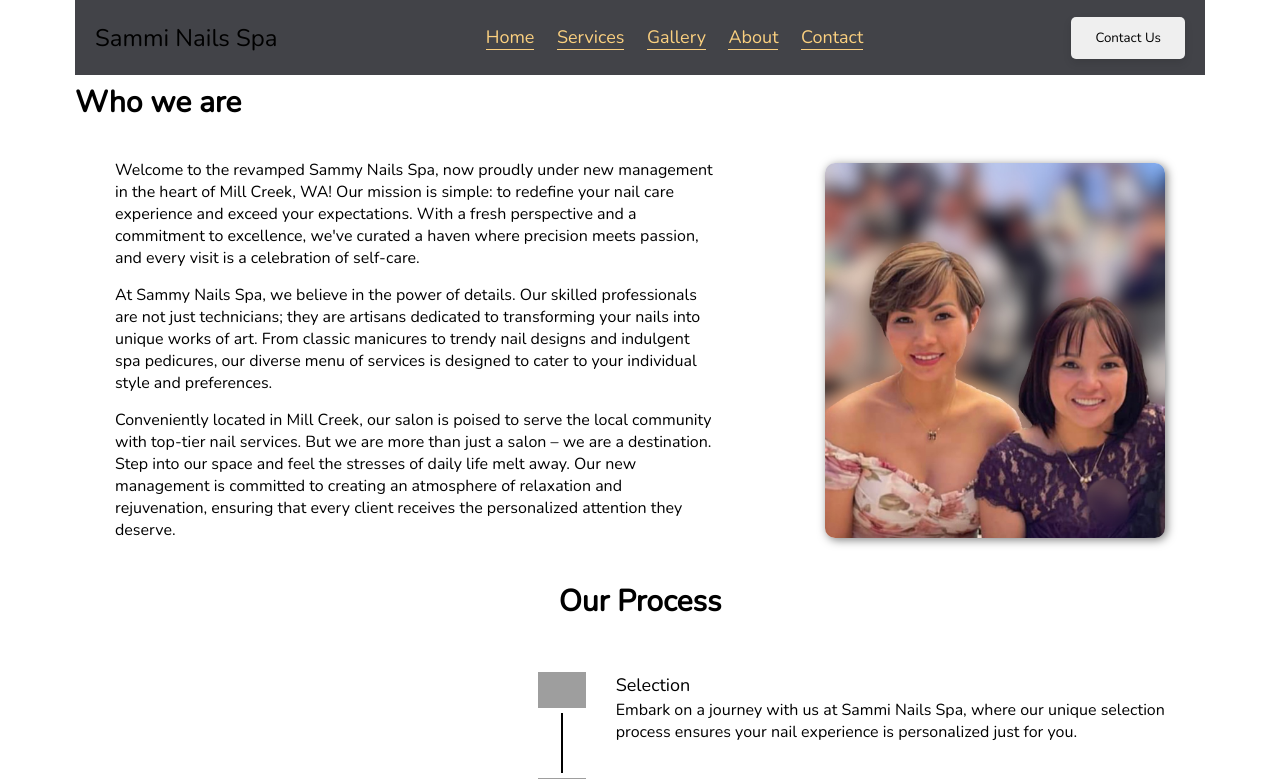
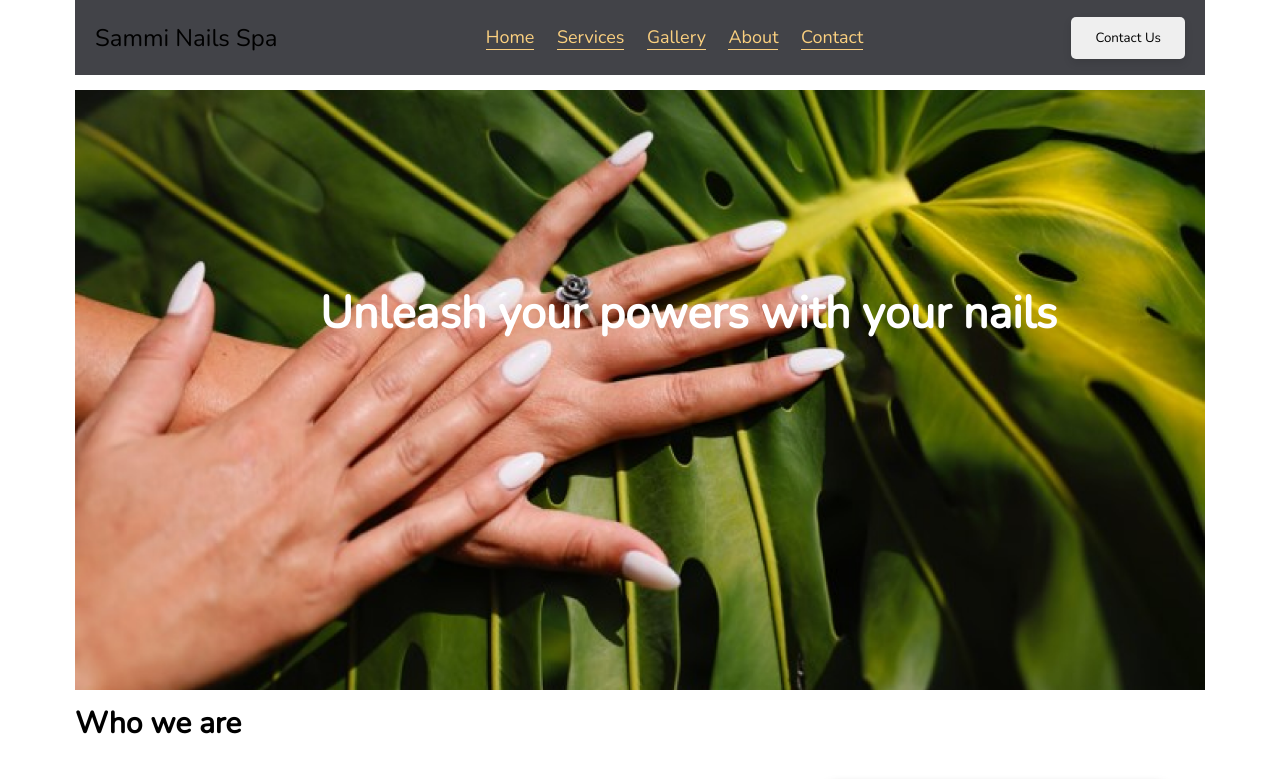
Before and after one commit to JCBardellini/Sammi_Nails_Spa, a React (Vite) app in the folder client/: page /about in a window 1280 px wide. Shown: the top 779 px of the page. Built offline with nearby package versions, Linux system fonts and the light colour scheme; grey boxes are pictures that could not be loaded.

Commit message:
added heroImg in about section

```diff
--- a/client/src/Pages/About/about.css
+++ b/client/src/Pages/About/about.css
@@ -0,0 +1,17 @@
+.aboutHero {
+    width: 100%;
+    margin-top: 15px;
+}
+.aboutHeroImg {
+    height: 600px;
+    width: 100%;
+    object-fit: cover;
+}
+.aboutHeroTitle {
+    position: absolute;
+    top: 35%;
+    left: 25%;
+    color: #fff;
+    font-size: 45px;
+    line-height: 150%;
+}
--- a/client/src/Pages/About/about.jsx
+++ b/client/src/Pages/About/about.jsx
@@ -1,13 +1,23 @@
 import React from "react";
+import "./about.css";
 import AboutContent from "../../Components/About/aboutContent";
 import Process from "../../Components/Process/process";
 import CtaOne from "../../Components/CTAone/ctaOne";
 import Employee from "../../Components/Employee/employee";
 import ContactInfo from "../../Components/ContactInfo/contactInfo";
+import AboutHero from "../../assets/Images/aboutHero.png";
 
 const About = () => {
   return (
     <div>
+      <div className="aboutHero">
+        <img
+          src={AboutHero}
+          alt="White nails in front of green leaf"
+          className="aboutHeroImg"
+        />
+        <h2 className="aboutHeroTitle">Unleash your powers with your nails</h2>
+      </div>
       <AboutContent />
       <Process />
       <CtaOne />
```
Also changed, not shown: client/src/assets/Images/aboutHero.png (added).
